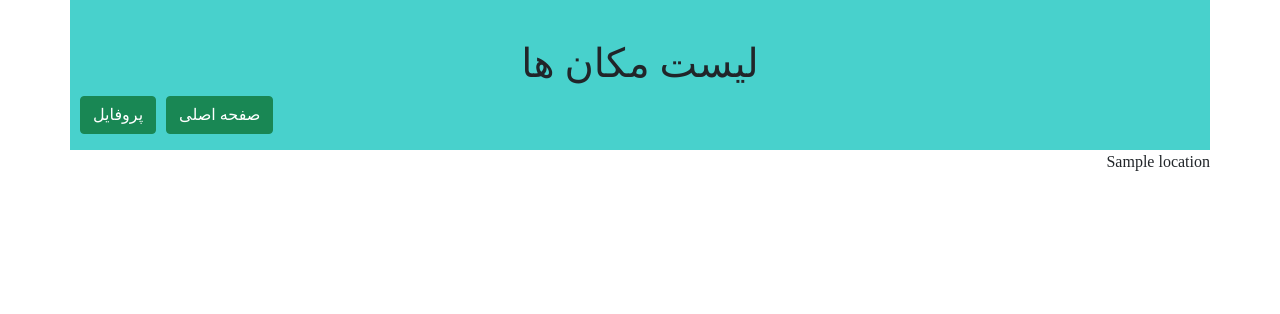
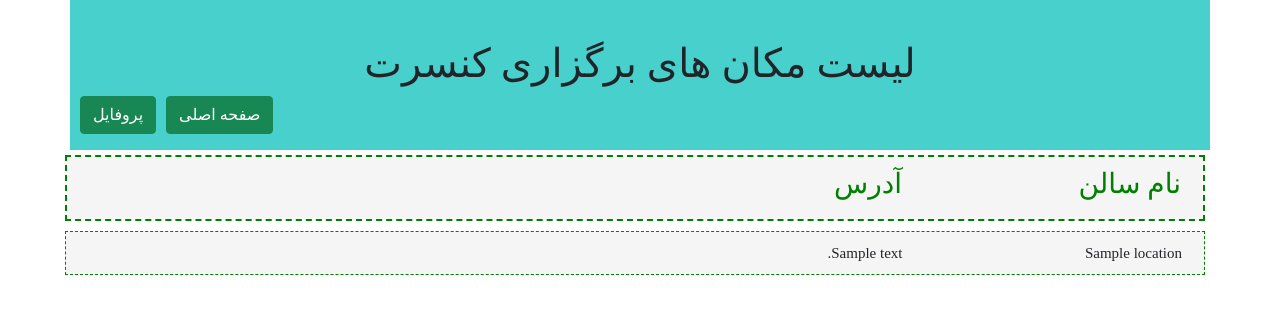
Before and after one commit to mrcod3r-ir/concerts-django, a Django app: template ticketSales/templates/ticketSales/locationList.html in a window 1280 px wide. Shown: the top 314 px of the page. Run offline with Django 3.2, Linux system fonts and the light colour scheme; the template is opened without the code that fills it: most values are stand-ins (such as "Sample title", 1, 10 or a date in 2020); some libraries are stand-ins or nearby versions.

Commit message:
p10 completed

```diff
--- a/ticketSales/templates/ticketSales/locationList.html
+++ b/ticketSales/templates/ticketSales/locationList.html
@@ -1,9 +1,33 @@
 {% extends "ticketSales/layout.html" %}
-{% block titlepage %} لیست مکان ها {% endblock %}
+
+{% block titlepage %}
+    لیست مکان های برگزاری کنسرت
+{% endblock%}
+
 {% block mainContent %}
-	{% if locationlist %}
-		{% for location in locationlist %}
-			{{location}}
-		{% endfor %}
-	{% endif %}
-{% endblock %}
+
+    <div class="row locationHeader">
+        <div class="col-md-3">
+            <h3>نام سالن</h3>
+        </div>
+        <div class="col-md-9">
+        <h3>آدرس</h3>
+        </div>
+    </div>
+
+    {% if locationlist %}
+        {% for location in locationlist %}
+
+            <div class="row location">
+                <div class="col-md-3">
+                    {{ location.Name }}
+                </div>
+                <div class="col-md-9">
+                    {{ location.Address }}
+                </div>
+            </div>
+
+        {% endfor %}
+    {% endif %}
+
+{% endblock%}
```
